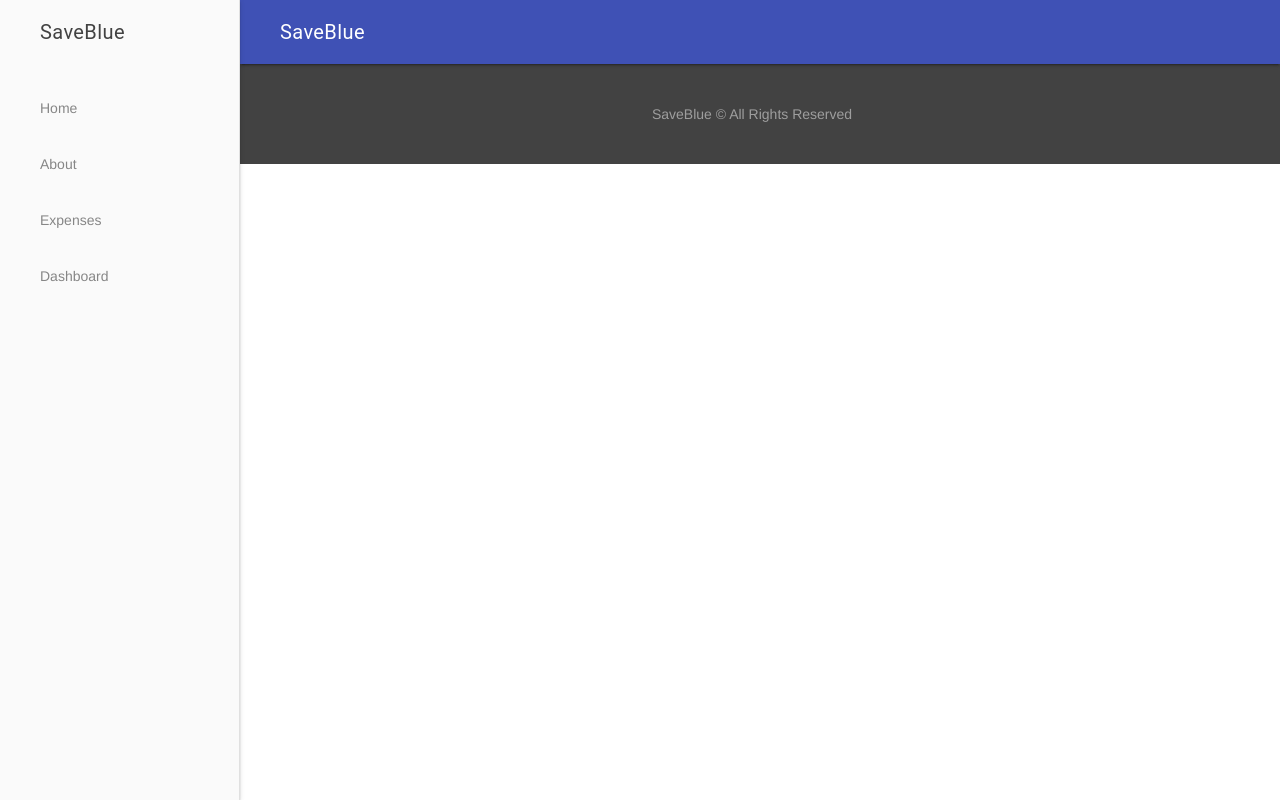
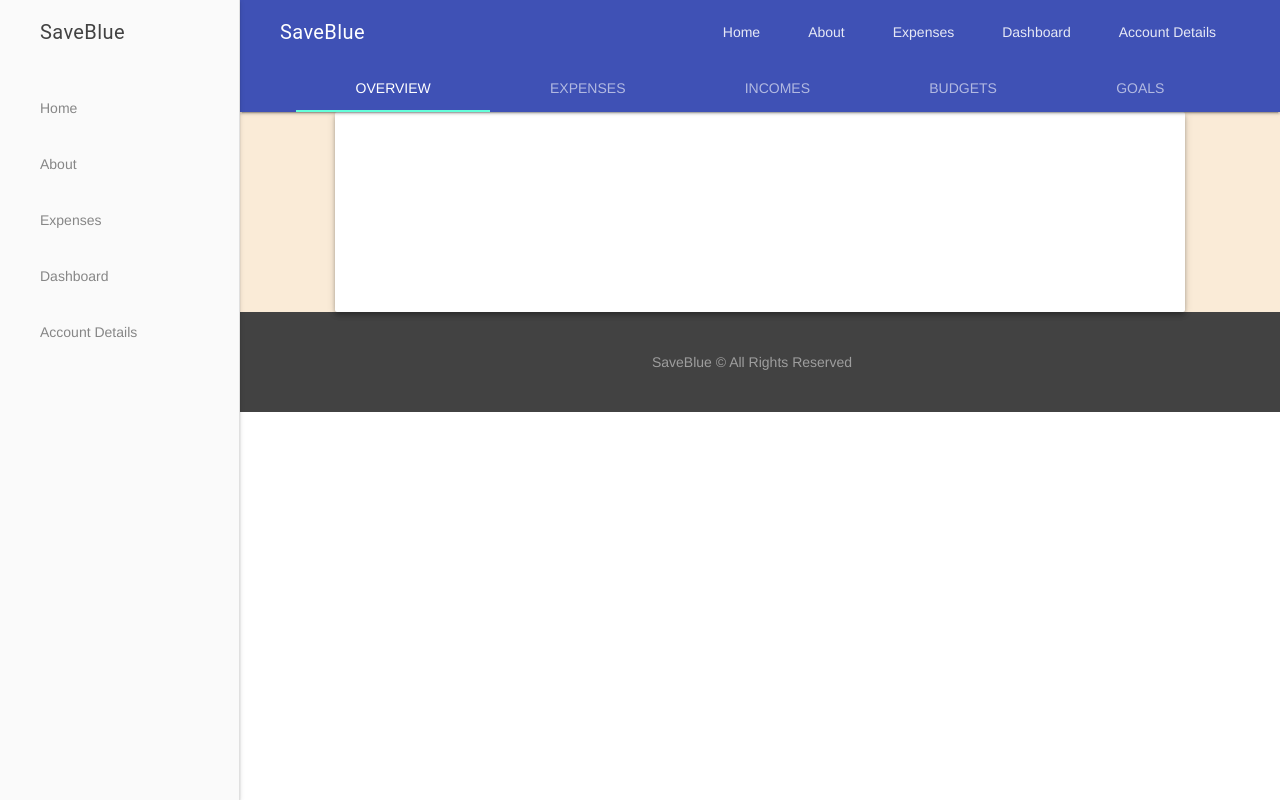
Before and after one commit to SaveBlue/SaveBlue-Web-App, a Vue app in the folder src/frontend/: page /accountDetails in a window 1280 px wide. Built offline with nearby package versions, Linux system fonts and the light colour scheme.

Commit message:
Account Details View added. Still some UI bugs.

```diff
--- a/src/frontend/src/components/Header.vue
+++ b/src/frontend/src/components/Header.vue
@@ -8,6 +8,14 @@
       <div class="mdl-layout-spacer"></div>
       <!-- Header Menu -->
       <HeaderMenu v-if="!isLoggedIn"/>
+    </div>
+    <!-- Tabs -->
+    <div v-if="this.$route.name === 'Account Details'" class="mdl-layout__tab-bar mdl-layout--fixed-tabs mdl-js-ripple-effect">
+      <a v-on:click="activeTab=0" v-bind:class="{ 'is-active': activeTab === 0 }" href="#overview-tab" class="mdl-layout__tab">Overview</a>
+      <a v-on:click="activeTab=1" v-bind:class="{ 'is-active': activeTab === 1 }" href="#expenses-tab" class="mdl-layout__tab">Expenses</a>
+      <a v-on:click="activeTab=2" v-bind:class="{ 'is-active': activeTab === 2 }" href="#incomes-tab" class="mdl-layout__tab">Incomes</a>
+      <a v-on:click="activeTab=3" v-bind:class="{ 'is-active': activeTab === 3 }" href="#budgets-tab" class="mdl-layout__tab">Budgets</a>
+      <a v-on:click="activeTab=4" v-bind:class="{ 'is-active': activeTab === 4 }" href="#goals-tab" class="mdl-layout__tab">Goals</a>
     </div>
   </header>
 
@@ -22,11 +30,11 @@ export default {
   components: {
     HeaderMenu
   },
-  computed: {
-    isLoggedIn() {
-      return !(this.$route.name === 'Home' || this.$route.name === 'About');
-    },
-  },
+  data() {
+    return {
+      activeTab: 0
+    }
+  }
 
 }
 
--- a/src/frontend/src/components/HeaderMenu.vue
+++ b/src/frontend/src/components/HeaderMenu.vue
@@ -5,6 +5,7 @@
     <router-link class="mdl-navigation__link" to="/about">About</router-link>
     <router-link class="mdl-navigation__link" to="/expenses">Expenses</router-link>
     <router-link class="mdl-navigation__link" to="/dashboard">Dashboard</router-link>
+    <router-link class="mdl-navigation__link" to="/accountDetails">Account Details</router-link>
   </nav>
 </template>
 
--- a/src/frontend/src/components/NavigationDrawer.vue
+++ b/src/frontend/src/components/NavigationDrawer.vue
@@ -6,6 +6,7 @@
       <router-link class="mdl-navigation__link" to="/about">About</router-link>
       <router-link class="mdl-navigation__link" to="/expenses">Expenses</router-link>
       <router-link class="mdl-navigation__link" to="/dashboard">Dashboard</router-link>
+      <router-link class="mdl-navigation__link" to="/accountDetails">Account Details</router-link>
     </nav>
   </div>
 </template>
--- a/src/frontend/src/router/index.js
+++ b/src/frontend/src/router/index.js
@@ -24,6 +24,11 @@ const routes = [
     path: '/dashboard',
     name: 'Dashboard',
     component: () => import(/* webpackChunkName: "about" */ '../views/Dashboard.vue')
+  },
+  {
+    path: '/accountDetails',
+    name: 'Account Details',
+    component: () => import(/* webpackChunkName: "about" */ '../views/AccountDetails.vue')
   }
 ]
 
--- /dev/null
+++ b/src/frontend/src/views/AccountDetails.vue
@@ -0,0 +1,38 @@
+<template>
+  <div class="AccountDetails">
+    <div class="mdl-card mdl-cell--10-col mdl-cell--1-offset-desktop  mdl-shadow--4dp">
+      <div class="mdl-grid">
+        <section class="mdl-layout__tab-panel" v-bind:class="{ 'is-active': activeTab === 0 }" id="overview-tab">
+          <div class="page-content">a<!-- Your content goes here --></div>
+        </section>
+        <section class="mdl-layout__tab-panel" v-bind:class="{ 'is-active': activeTab === 1 }" id="expenses-tab">
+          <div class="page-content">b<!-- Your content goes here --></div>
+        </section>
+        <section class="mdl-layout__tab-panel" v-bind:class="{ 'is-active': activeTab === 2 }" id="incomes-tab">
+          <div class="page-content">c<!-- Your content goes here --></div>
+        </section>
+        <section class="mdl-layout__tab-panel" v-bind:class="{ 'is-active': activeTab === 3 }" id="budgets-tab">
+          <div class="page-content">d<!-- Your content goes here --></div>
+        </section>
+        <section class="mdl-layout__tab-panel" v-bind:class="{ 'is-active': activeTab === 4 }" id="goals-tab">
+          <div class="page-content">e<!-- Your content goes here --></div>
+        </section>
+      </div>
+    </div>
+  </div>
+</template>
+
+<script>
+export default {
+name: "AccountDetails"
+}
+</script>
+
+<style scoped>
+
+.AccountDetails {
+  width: 100%;
+  position: center;
+}
+
+</style>
```
